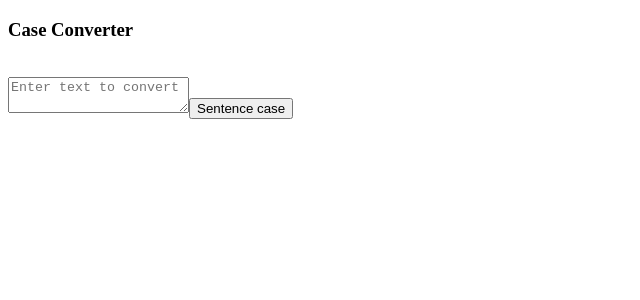
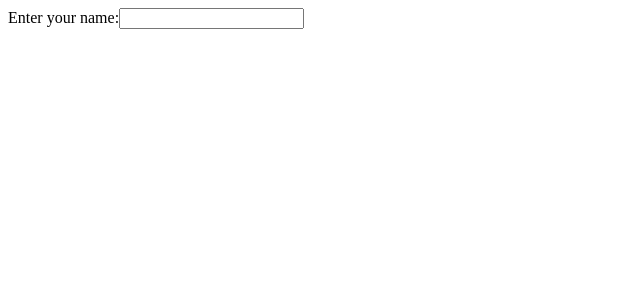
Before and after one commit to toperrrrrrrr/100DaysOfReact, a React (Create React App) app: page / in a window 1280 px wide. Shown: the top 300 px of the page, without its empty margins (0-640 px from the left). Built offline with nearby package versions, Linux system fonts and the light colour scheme.

Commit message:
Practicing useState

```diff
--- a/package.json
+++ b/package.json
@@ -9,7 +9,7 @@
     "firebase": "^9.22.0",
     "react": "^18.2.0",
     "react-dom": "^18.2.0",
-    "react-scripts": "^2.1.3",
+    "react-scripts": "^5.0.1",
     "web-vitals": "^2.1.4"
   },
   "scripts": {
--- a/src/App.js
+++ b/src/App.js
@@ -1,30 +1,25 @@
-import React from "react";
+import { useState } from 'react';
+import ReactDOM from 'react-dom/client';
 
 const App = () => {
-    var inputs = document.getElementById('inputs');
 
-
-    function toSentenceCase(text) {
-        return text.toLowerCase().replace(/(^|\.)\s*([a-z])/g, function(match, p1, p2) {
-          return p1 + p2.toUpperCase();
-        });
-      }
-
-
-      const buss = ()=>  {
-        var convertedText = toSentenceCase(inputs.value);
-        inputs.value = convertedText;
-      };
-
+    const [name, setName] = useState("");
 
     return (
-            <div>
-                <h3>Case Converter</h3> <br/>
-                <textarea id="inputs" placeholder="Enter text to convert"></textarea>
-                <button type="button" onClick={buss}>Sentence case</button>
-            </div>
-        );
+      <>
+      <form>
+        <label>Enter your name:
+          <input
+            type="text"
+            value={name}
+            onChange={(e) => setName(e.target.value)}
+          />
+        </label>
+      </form>
 
+      <h1>{name}</h1>
+      </>
+    )
 }
 
 
```
Also changed, not shown: 100DNotes/day5.md (+2 -0 lines), 1 other file (tests, documents, lock files or other folders).
